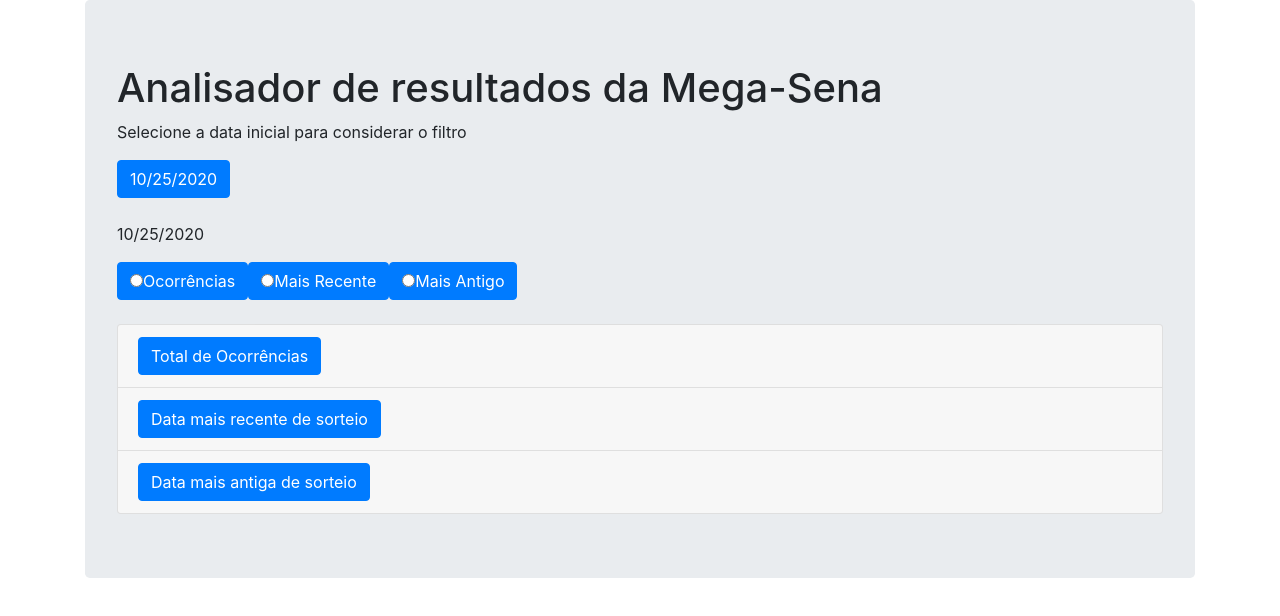
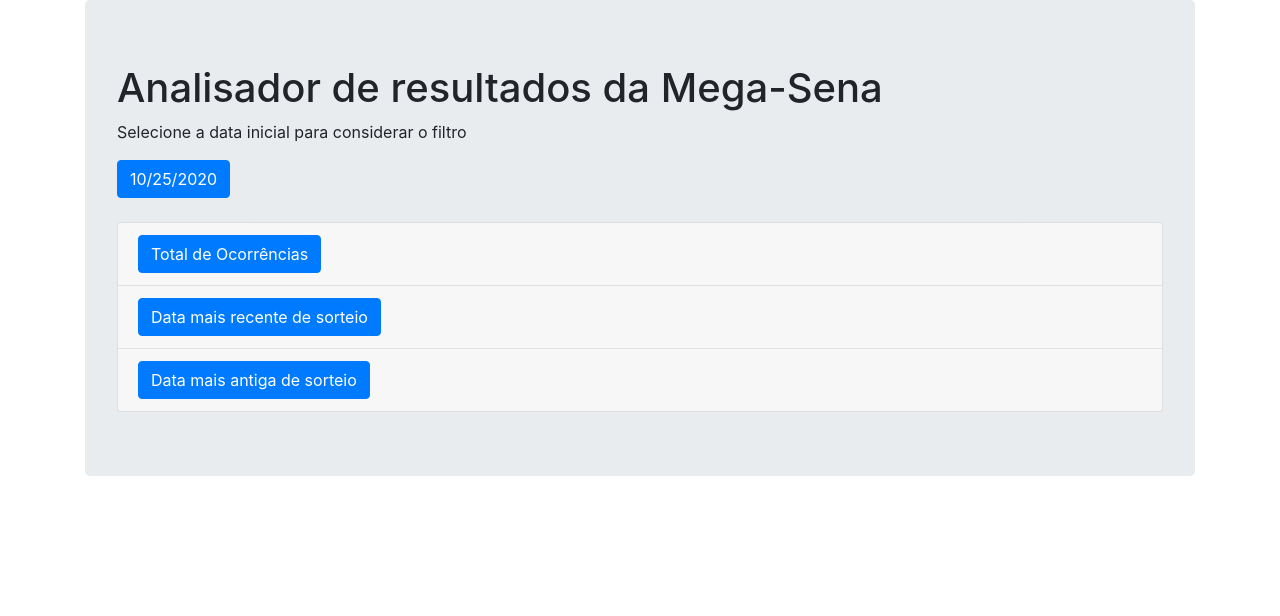
Before and after one commit to igorp-lopes/nextjs-MegaSena-Analisador, a Next.js app: page / in a window 1280 px wide. Shown: the top 616 px of the page. Built offline with nearby package versions, Linux system fonts and the light colour scheme.

Commit message:
Removidos os radio buttons

```diff
--- a/pages/index.js
+++ b/pages/index.js
@@ -27,16 +27,7 @@
               </div>
             </Col>
           </Row>
-          <Row>
-            <Col>
-              <br />
-              <p>{date.toLocaleDateString()}</p>
-              <RadioSelectors
-                selectedRadio={selectedRadio}
-                setSelectedRadio={setSelectedRadio}
-              ></RadioSelectors>
-            </Col>
-          </Row>
+          <br></br>
           <Row>
             <Col>
               <AnalysisAccordion></AnalysisAccordion>
```
